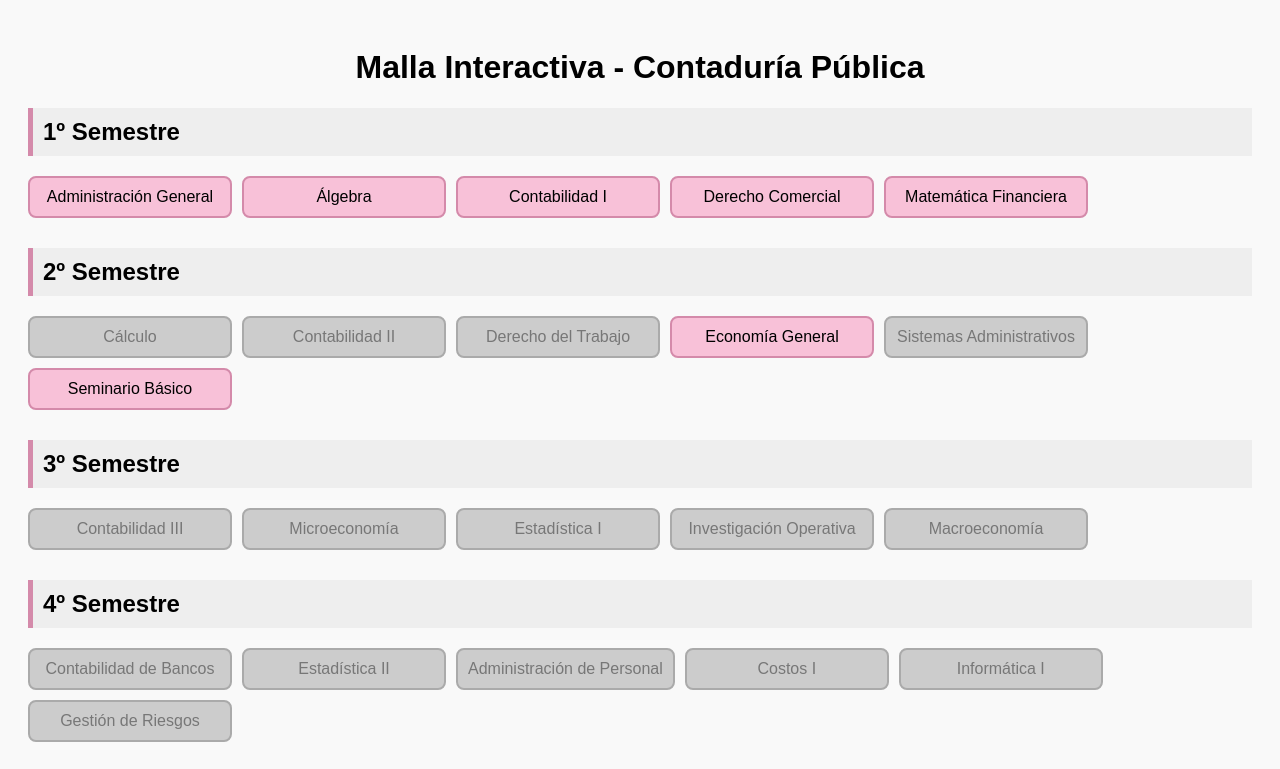
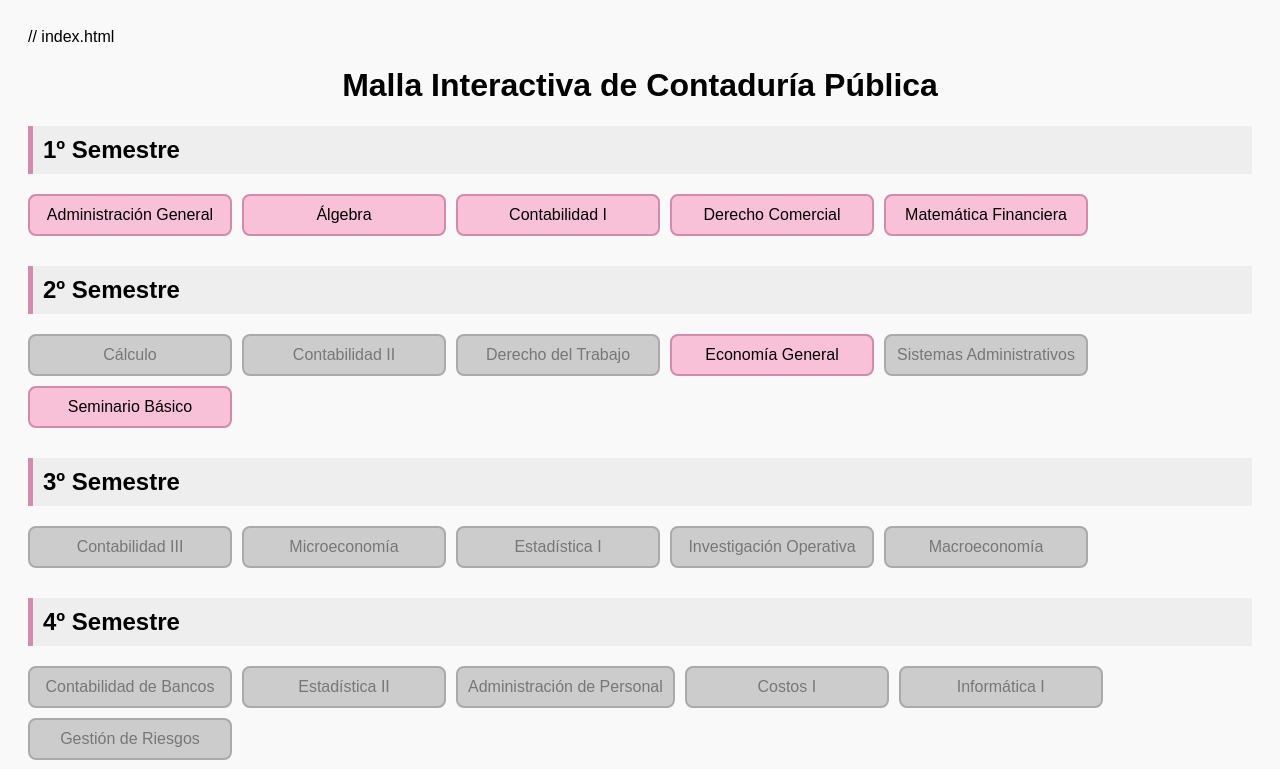
Before and after one commit to ariilutv/CONTADUR-A-P-BLICA-, a plain HTML site: page index.html in a window 1280 px wide. Shown: the top 769 px of the page. Drawn offline with Linux system fonts and the light colour scheme.

Commit message:
Update index.html

```diff
--- a/index.html
+++ b/index.html
@@ -1,12 +1,14 @@
+// index.html
 <!DOCTYPE html>
 <html lang="es">
 <head>
-  <meta charset="UTF-8" />
-  <title>Malla Interactiva - Contaduría Pública</title>
-  <link rel="stylesheet" href="style.css" />
+  <meta charset="UTF-8">
+  <meta name="viewport" content="width=device-width, initial-scale=1.0">
+  <title>Malla Interactiva Contaduría</title>
+  <link rel="stylesheet" href="style.css">
 </head>
 <body>
-  <h1>Malla Interactiva - Contaduría Pública</h1>
+  <h1>Malla Interactiva de Contaduría Pública</h1>
   <div id="contenedor"></div>
   <script src="script.js"></script>
 </body>
```
